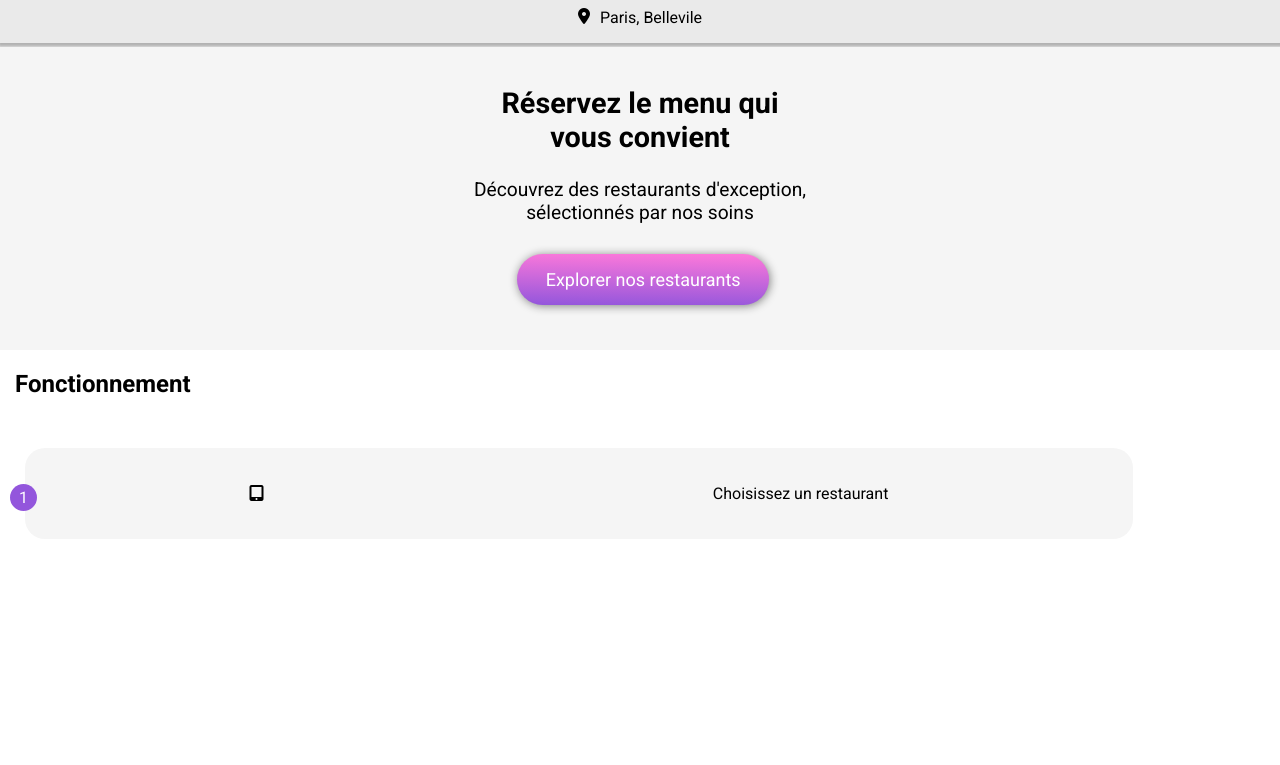
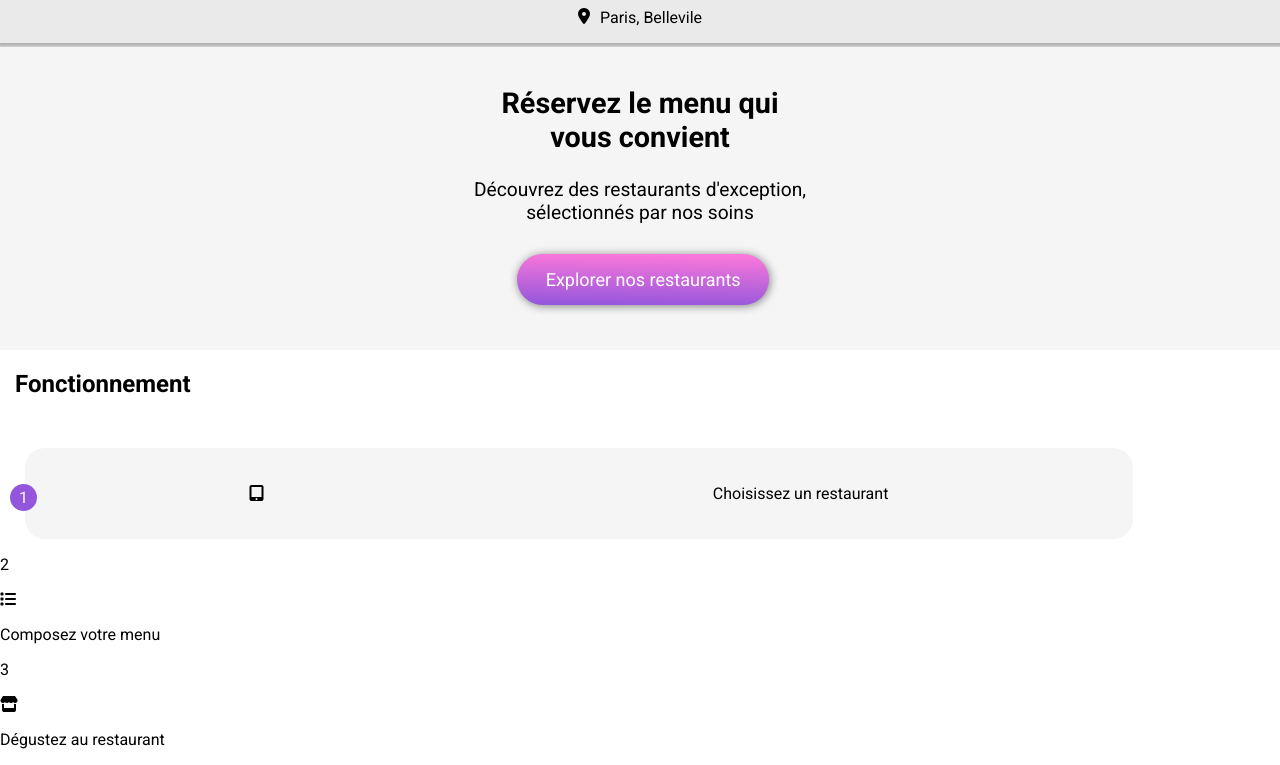
Before and after one commit to Apluspluto/Apluspluto.github.io, a plain HTML site: page index.html in a window 1280 px wide. Shown: the part 153-918 px from the top of the page. Before the commit the page ends 800 px from the top, so only its background shows below. Drawn offline with Linux system fonts and the light colour scheme.

Commit message:
Ajout de la fonction deux et trois de madeuxième section

```diff
--- a/index.html
+++ b/index.html
@@ -34,6 +34,17 @@
             <i class="fa-solid fa-tablet-screen-button"></i>
             <p class="fonction__para">Choisissez un restaurant</p>
             </div>
+            <div class="fonction__deux">
+                <p class="fonction__icone">2</p>
+                <i class="fa-solid fa-list"></i>
+                <p class="fonction__para">Composez votre menu</p>
+                </div>
+            </div>
+            <div class="fonction__trois">
+                <p class="fonction__icone">3</p>
+                <i class="fa-solid fa-store"></i>
+                <p class="fonction__para">Dégustez au restaurant</p>
+                </div>
             </div>
         </section>
     </main>
```
